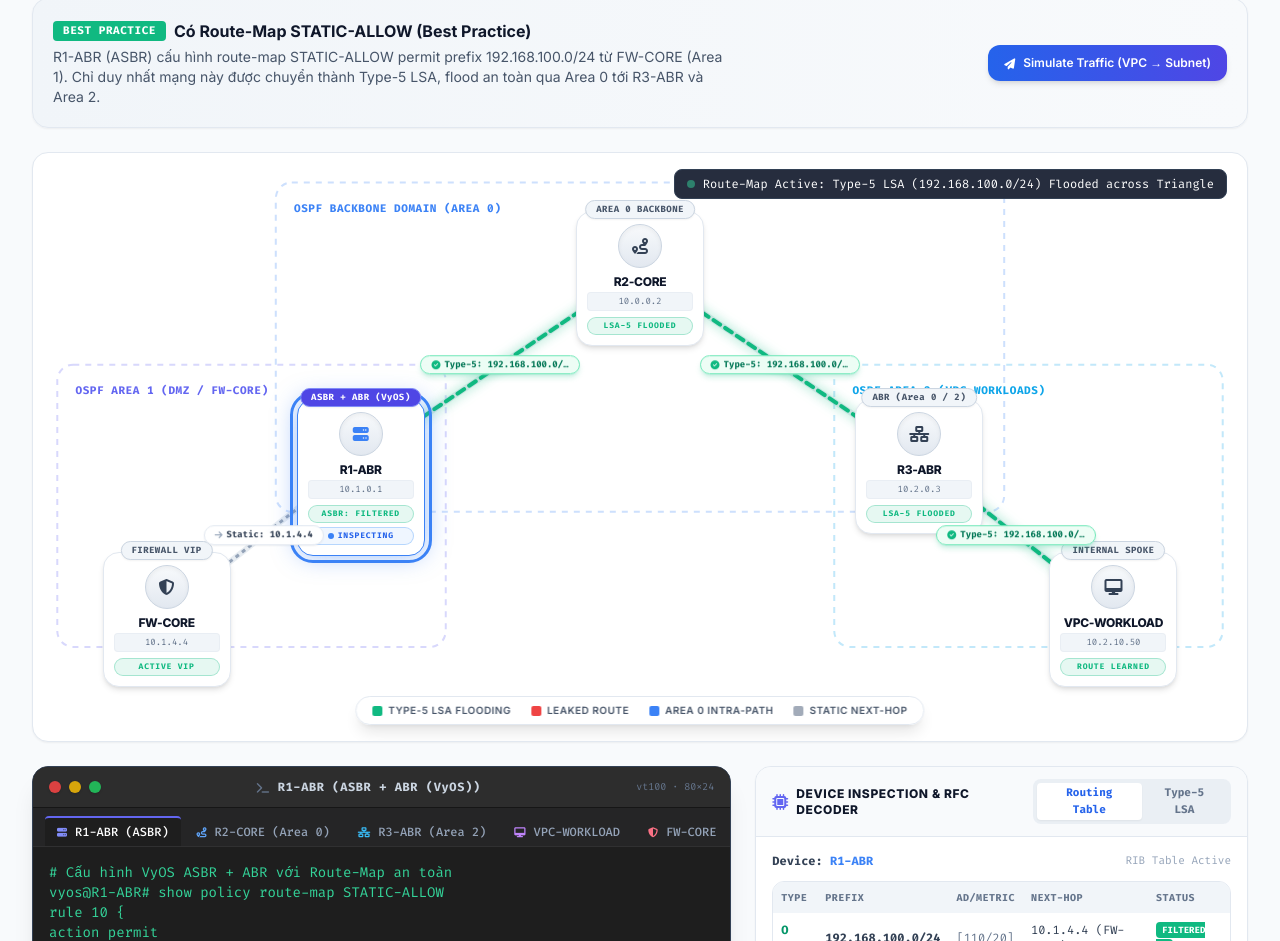
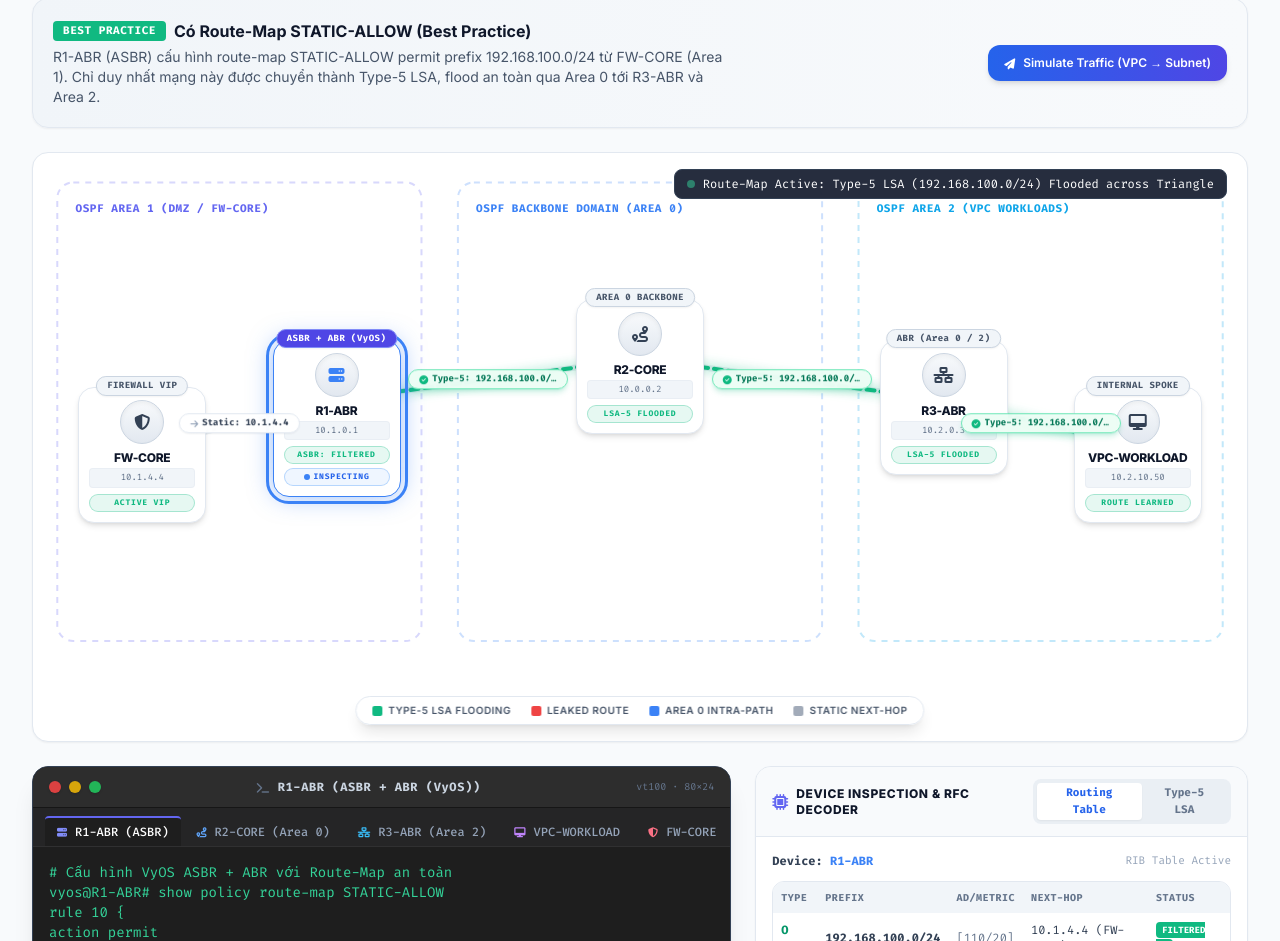
Before and after one commit to duc-mt/networking-lab, a website: page projects/diagnostic-playbook/ospf-redistribute-static.html in a window 1280 px wide. Shown: the part 358-1299 px from the top of the page. Drawn offline with nearby package versions, Linux system fonts and the light colour scheme.

Commit message:
fix(topology): resolve overlapping OSPF area boxes in ospf-redistribute-static.html

```diff
--- a/projects/diagnostic-playbook/ospf-redistribute-static.html
+++ b/projects/diagnostic-playbook/ospf-redistribute-static.html
@@ -277,20 +277,20 @@
                 </defs>
 
                 <!-- Zone 1: OSPF Area 1 (Verified color: #6366f1) -->
-                <rect class="area-box" x="2%" y="36%" width="32%" height="48%" stroke="#6366f1" rx="16" opacity="0.25"></rect>
-                <text x="3.5%" y="41%" class="font-mono font-bold text-[11px] uppercase tracking-wider fill-indigo-500">
+                <rect class="area-box" x="2%" y="5%" width="30%" height="78%" stroke="#6366f1" rx="16" opacity="0.25"></rect>
+                <text x="3.5%" y="10%" class="font-mono font-bold text-[11px] uppercase tracking-wider fill-indigo-500">
                     OSPF Area 1 (DMZ / FW-CORE)
                 </text>
 
                 <!-- Zone 2: OSPF Area 0 Backbone Domain (Verified color: #3b82f6) -->
-                <rect class="area-box" x="20%" y="5%" width="60%" height="56%" stroke="#3b82f6" rx="16" opacity="0.25"></rect>
-                <text x="21.5%" y="10%" class="font-mono font-bold text-[11px] uppercase tracking-wider fill-blue-500">
+                <rect class="area-box" x="35%" y="5%" width="30%" height="78%" stroke="#3b82f6" rx="16" opacity="0.25"></rect>
+                <text x="36.5%" y="10%" class="font-mono font-bold text-[11px] uppercase tracking-wider fill-blue-500">
                     OSPF Backbone Domain (Area 0)
                 </text>
 
                 <!-- Zone 3: OSPF Area 2 (Verified color: #0ea5e9) -->
-                <rect class="area-box" x="66%" y="36%" width="32%" height="48%" stroke="#0ea5e9" rx="16" opacity="0.25"></rect>
-                <text x="67.5%" y="41%" class="font-mono font-bold text-[11px] uppercase tracking-wider fill-sky-500">
+                <rect class="area-box" x="68%" y="5%" width="30%" height="78%" stroke="#0ea5e9" rx="16" opacity="0.25"></rect>
+                <text x="69.5%" y="10%" class="font-mono font-bold text-[11px] uppercase tracking-wider fill-sky-500">
                     OSPF Area 2 (VPC Workloads)
                 </text>
 
@@ -461,8 +461,8 @@
                 ip: '10.1.4.4',
                 subnet: '192.168.100.0/24',
                 icon: 'fa-shield-halved',
-                x: 11,
-                y: 78,
+                x: 9,
+                y: 50,
                 type: 'firewall',
                 color: '#f43f5e'
             },
@@ -473,8 +473,8 @@
                 ip: '10.1.0.1',
                 subnet: 'Area 1 / Area 0',
                 icon: 'fa-server',
-                x: 27,
-                y: 52,
+                x: 25,
+                y: 42,
                 type: 'asbr',
                 color: '#6366f1'
             },
@@ -486,7 +486,7 @@
                 subnet: 'Transit Core RID',
                 icon: 'fa-route',
                 x: 50,
-                y: 20,
+                y: 35,
                 type: 'core',
                 color: '#3b82f6'
             },
@@ -497,8 +497,8 @@
                 ip: '10.2.0.3',
                 subnet: 'Area 0 / Area 2',
                 icon: 'fa-network-wired',
-                x: 73,
-                y: 52,
+                x: 75,
+                y: 42,
                 type: 'abr',
                 color: '#0ea5e9'
             },
@@ -509,8 +509,8 @@
                 ip: '10.2.10.50',
                 subnet: 'Workload Subnet',
                 icon: 'fa-desktop',
-                x: 89,
-                y: 78,
+                x: 91,
+                y: 50,
                 type: 'spoke',
                 color: '#a855f7'
             }
```
